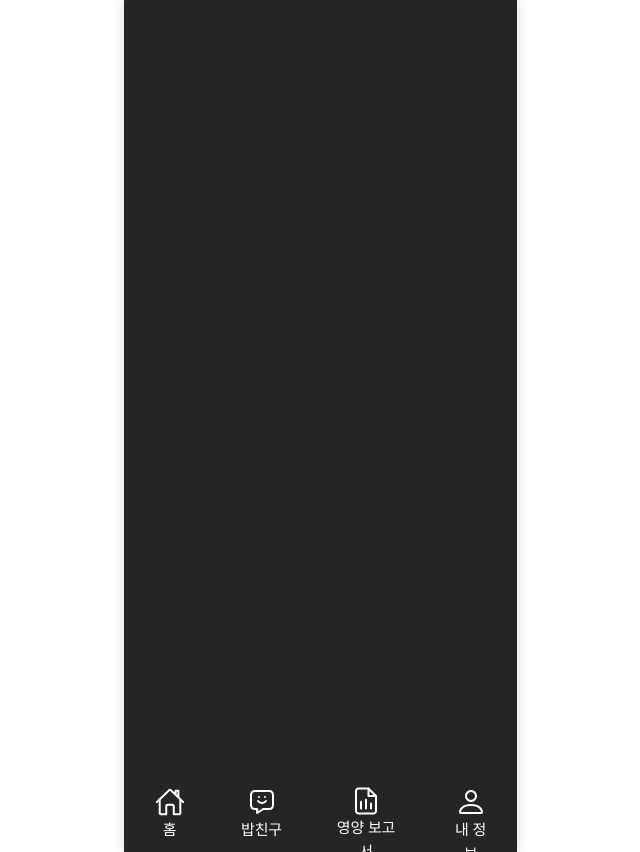
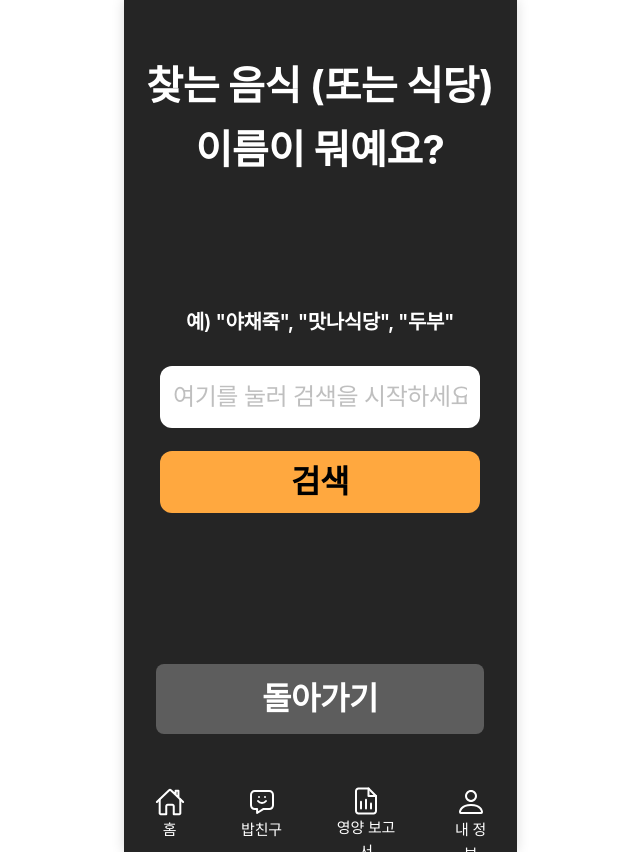
Before and after one commit to Ongibapsang-goodvibe/Frontend, a React (Vite) app: page /menu/search/text in a window 1280 px wide. Before the commit this address had no page. Shown: the whole page, without its empty margins (320-960 px from the left). Built offline with nearby package versions, Linux system fonts and the light colour scheme; a web font is replaced by a local one.

Commit message:
/menu/search 라우팅 경로 수정

```diff
--- a/src/App.jsx
+++ b/src/App.jsx
@@ -146,8 +146,8 @@ function MainLayout() {
     "/health-feedback/forwarding": { step: 3, total: 3 },
 
     /*menu-search*/
-    "/menu-search/voice": { step: 0, total: 0 },
-    "/menu-search/text": { step: 0, total: 0 },
+    "/menu/search/voice": { step: 0, total: 0 },
+    "/menu/search/text": { step: 0, total: 0 },
 
     /*nutrition*/
     "/report/nutrition": { step: 0, total: 0 },
@@ -209,8 +209,8 @@ function MainLayout() {
           <Route path="/health-feedback/feeling-check" element={<FeelingCheck />} />
           <Route path="/health-feedback/forwarding" element={<HealthForwarding />} />
           {/*menu-search*/}
-          <Route path="/menu-search/voice" element={<MenuVoice />} />
-          <Route path="/menu-search/text" element={<MenuText />} />
+          <Route path="/menu/search/voice" element={<MenuVoice />} />
+          <Route path="/menu/search/text" element={<MenuText />} />
           {/*nutrition*/}
           <Route path='/report/nutrition' element={<Nutrition />} />
           <Route path='/guard/report/nutrition' element={<NutritionGuard />} />
--- a/src/pages/menu-search/MenuText.jsx
+++ b/src/pages/menu-search/MenuText.jsx
@@ -25,7 +25,6 @@ const MenuText = () => {
       // (선택) 3) 인증이 필요한 API라면, 로그인 시 저장한 토큰을 꺼내서 Authorization 헤더에 넣는다.
       // 토큰이 필요 없다면 아래 두 줄을 제거해도 됨.
       const token = localStorage.getItem("accessToken");
-
       // 4) 검색 API 호출 (POST /api/restaurants/search)
       // - headers: JSON 전송을 위해 Content-Type 지정
       // - Authorization: 토큰이 있을 때만 동적으로 추가
@@ -66,7 +65,7 @@ const MenuText = () => {
         // 8-1) 결과가 1개 이상이면 검색 결과 페이지로 이동
         // - state로 결과/검색어/단계를 함께 전달(브라우저 새고고침 시 state는 사라질 수 있음)
         // - 결과 페이지에서 useLocation().state로 접근 가능
-        navigate("/search-result", {
+        navigate("/menu/search/result", {
           state: { results: list, q: text, stage: data.stage || "menu" },
         });
       } else {
--- a/src/pages/menu-search/MenuVoice.jsx
+++ b/src/pages/menu-search/MenuVoice.jsx
@@ -46,7 +46,7 @@ const MenuVoice = () => {
   /** ✅ API URL: 무조건 VITE_API_BASE 기반 (상대경로 X, 절대 URL 강제) */
   const API_BASE = (import.meta.env.VITE_API_BASE || "").replace(/\/+$/, "");
   const SEARCH_URL = `${API_BASE}/api/restaurants/search/`; // 검색 API
-  const RESULTS_URL = "/restaurants/results"; // 검색결과 페이지 경로 (프엔 라우팅)
+  const RESULTS_URL = "/menu/search/result"; // 검색결과 페이지 경로 (프엔 라우팅)
 
   useEffect(() => {
     if (!SR) return;
```
